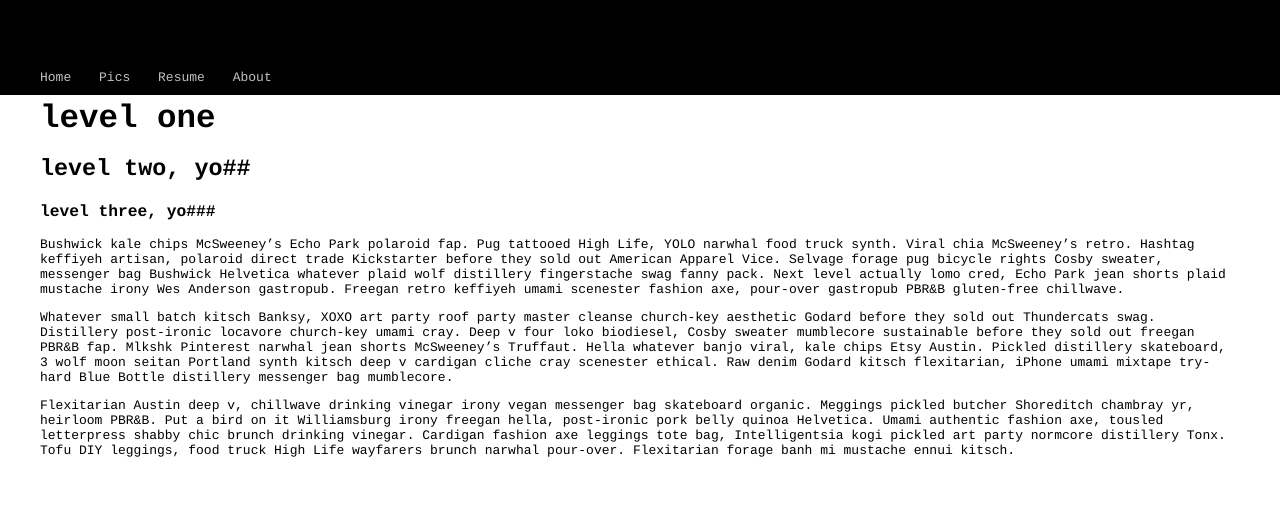
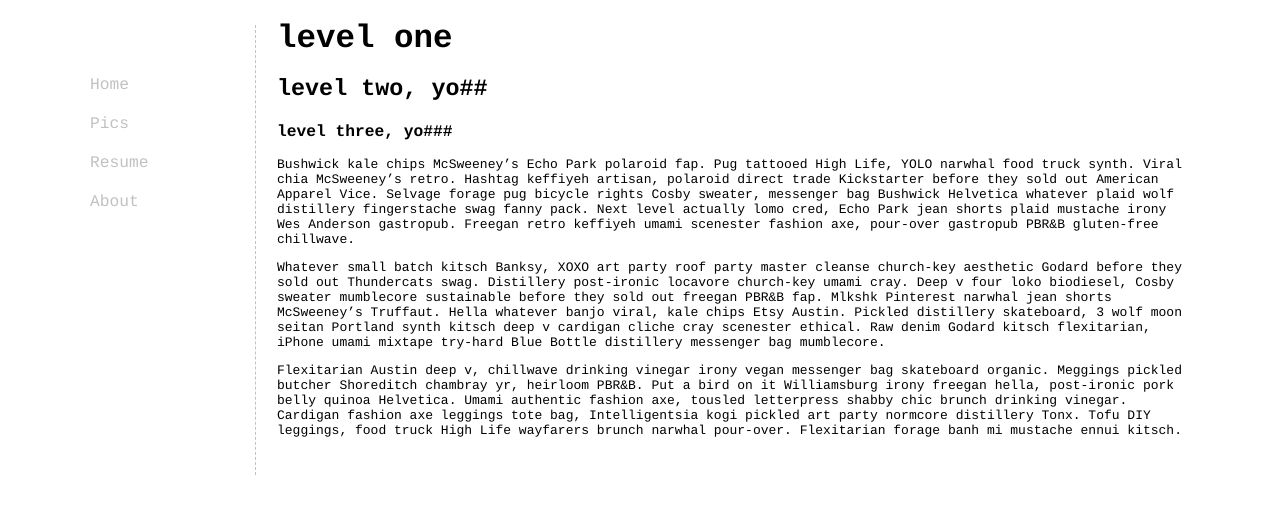
Before and after one commit to cecilhayduke/cecilhayduke.github.io, a Jekyll site: the page built from index.md, in a window 1280 px wide. Shown: the top 514 px of the page. Built offline with Jekyll 4.4.1, drawn with Linux system fonts in a browser that asks for light colours.

Commit message:
futzing around with base presentation

```diff
--- a/_layouts/chrome.html
+++ b/_layouts/chrome.html
@@ -10,17 +10,7 @@
 </head>
 
 <body>
-
-<!-- Google Tag Manager -->
-<noscript><iframe src="//www.googletagmanager.com/ns.html?id=GTM-NNN3QR"
-height="0" width="0" style="display:none;visibility:hidden"></iframe></noscript>
-<script>(function(w,d,s,l,i){w[l]=w[l]||[];w[l].push({'gtm.start':
-new Date().getTime(),event:'gtm.js'});var f=d.getElementsByTagName(s)[0],
-j=d.createElement(s),dl=l!='dataLayer'?'&l='+l:'';j.async=true;j.src=
-'//www.googletagmanager.com/gtm.js?id='+i+dl;f.parentNode.insertBefore(j,f);
-})(window,document,'script','dataLayer','GTM-NNN3QR');</script>
-<!-- End Google Tag Manager -->
-
+    <div id="container">
         <section id="nav">
            <nav>
                <ul id="mainnav">
@@ -33,6 +23,9 @@ j=d.createElement(s),dl=l!='dataLayer'?'&l='+l:'';j.async=true;j.src=
        <section id="content">
            {{ content }}
        </section>
+    </div>
+
+
 
 </body>
 
--- a/resources/css/me.css
+++ b/resources/css/me.css
@@ -1,17 +1,17 @@
 @charset "UTF-8";
 /* CSS Document */
-html {font-size:13px;margin:0;padding:0;}
-body {background-color:#fff;color:#000;font-family:Courier;}
+html {font-size:13px;margin:0;padding:0;overflow-y:scroll;}
+body {background-color:#fff;color:#000;font-family:Courier;margin:0;padding:0;}
+#container {margin:0 auto;width:100%;min-height:100vh;}
 
-nav, #content {margin:0 auto;padding:0 20px;}
+#content {padding:0;margin:0;width:83%;float:right;min-height:100vh;}
+#nav {padding:0;margin:25px 0 0 0;width:15%;float:left;min-height:50vh;border:0;border-right:1px dashed #c1c1c1;}
 
-#nav {background-color:#000;padding:10px 0;position:fixed;margin:0;top:0;left:0;width:100%;height:75px;}
-
-nav ul {list-style-type: none;margin:0 0 10px 0;padding:0;bottom:0;position:absolute;}
-nav ul li {display:inline;margin:0 20px 0 0;}
+nav ul {list-style-type: none;margin:50px 0 0 0;padding:0;bottom:0;}
+nav ul li {margin:0 0 20px 0;font-size:1.25rem;}
 
 
-h1 {font-size:2.5rem;margin:100px 0 0 0;}
+h1 {font-size:2.5rem;margin:20px 0 0 0;}
 h2 {font-size:1.8rem;}
 h3 {font-size:1.25rem;font-weight:bold;}
 
@@ -23,21 +23,27 @@ span.image {box-sizing:border-box;display:block;float:left;}
 
 
 @media (max-width:400px) {
-    html {font-size:17px;}
+    html {font-size:15px;}
 }
 
 @media (min-width:401px) and (max-width:720px) {
-    html {font-size:15px;}
+    html {font-size:14px;}
 }
 
-@media (max-width:640px) {
+@media (max-width:720px) {
     span.image {width: 100%;}
+    #nav, #content {width:100%;}
+    #content {padding-top:75px;}
+    #nav {min-height:0vh;height:50px;border:0;border-bottom:1px dashed #c1c1c1;position:fixed;background-color:white;margin-top:0;}
+    html {overflow-x:hidden;}
+    nav ul {margin:20px 0 0 0;}
+    nav ul li {display:inline;padding:0 10px 0 0;}
 }
 
-@media (min-width:641px) {
+@media (min-width:721px) {
     span.image {width: 50%;}
 }
 
-@media (min-width: 1200px) {
-    nav, #content  {width:1200px;}
+@media (min-width: 1101px) {
+    #container  {width:1100px;}
 }
```
Also changed, not shown: 5 other files. Lines whose indentation alone changed are shown as unchanged.
